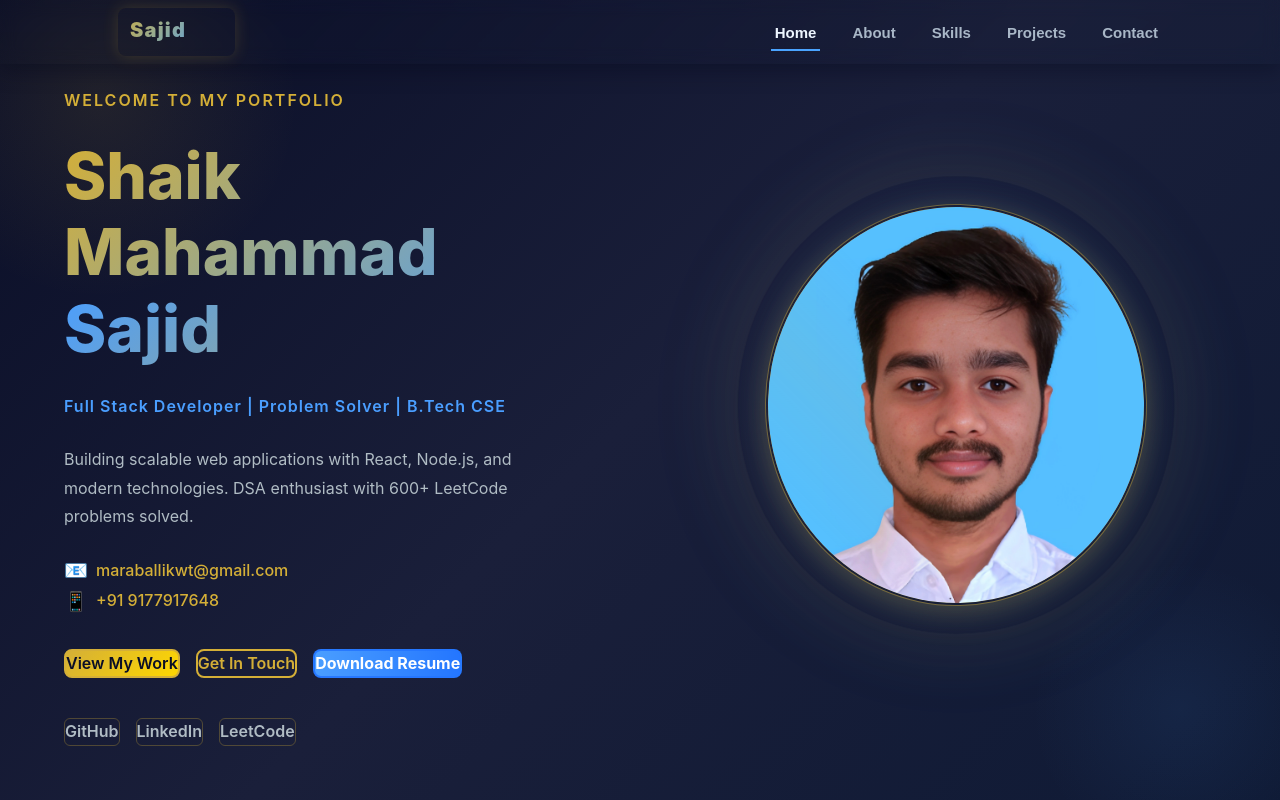
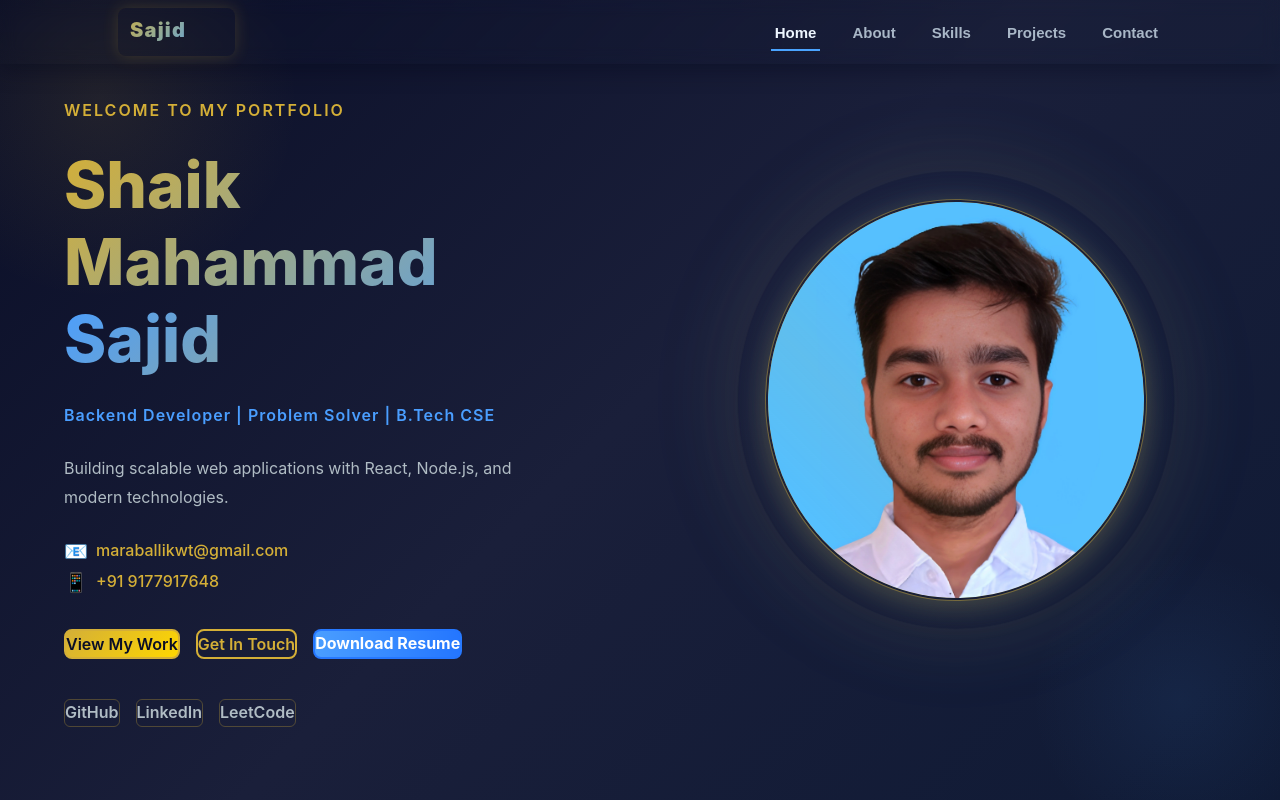
Before and after one commit to skmsajid/my-portfolio, a React (Vite) app: page / in a window 1280 px wide. Shown: the top 800 px of the page. Built offline with nearby package versions, Linux system fonts and the light colour scheme.

Commit message:
ennhaced the description

```diff
--- a/src/components/Hero.jsx
+++ b/src/components/Hero.jsx
@@ -25,10 +25,9 @@ export default function Hero() {
               <span className="title-part-1">Shaik Mahammad</span>
               <span className="title-part-2">Sajid</span>
             </h1>
-            <p className="hero-subtitle">Full Stack Developer | Problem Solver | B.Tech CSE</p>
+            <p className="hero-subtitle">Backend Developer | Problem Solver | B.Tech CSE</p>
             <p className="hero-description">
               Building scalable web applications with React, Node.js, and modern technologies.
-              DSA enthusiast with 600+ LeetCode problems solved.
             </p>
 
             <div className="hero-contact">
```
